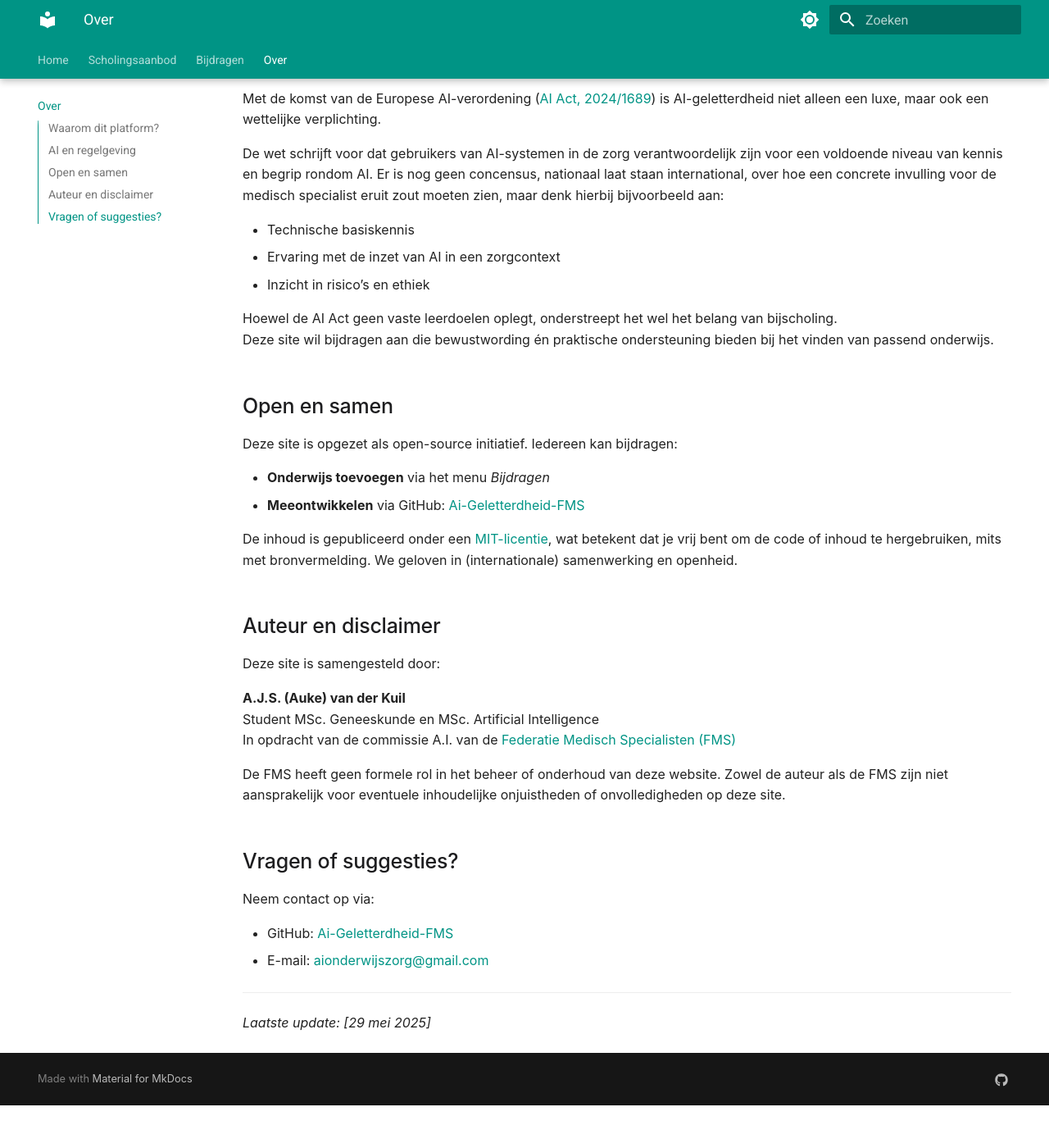
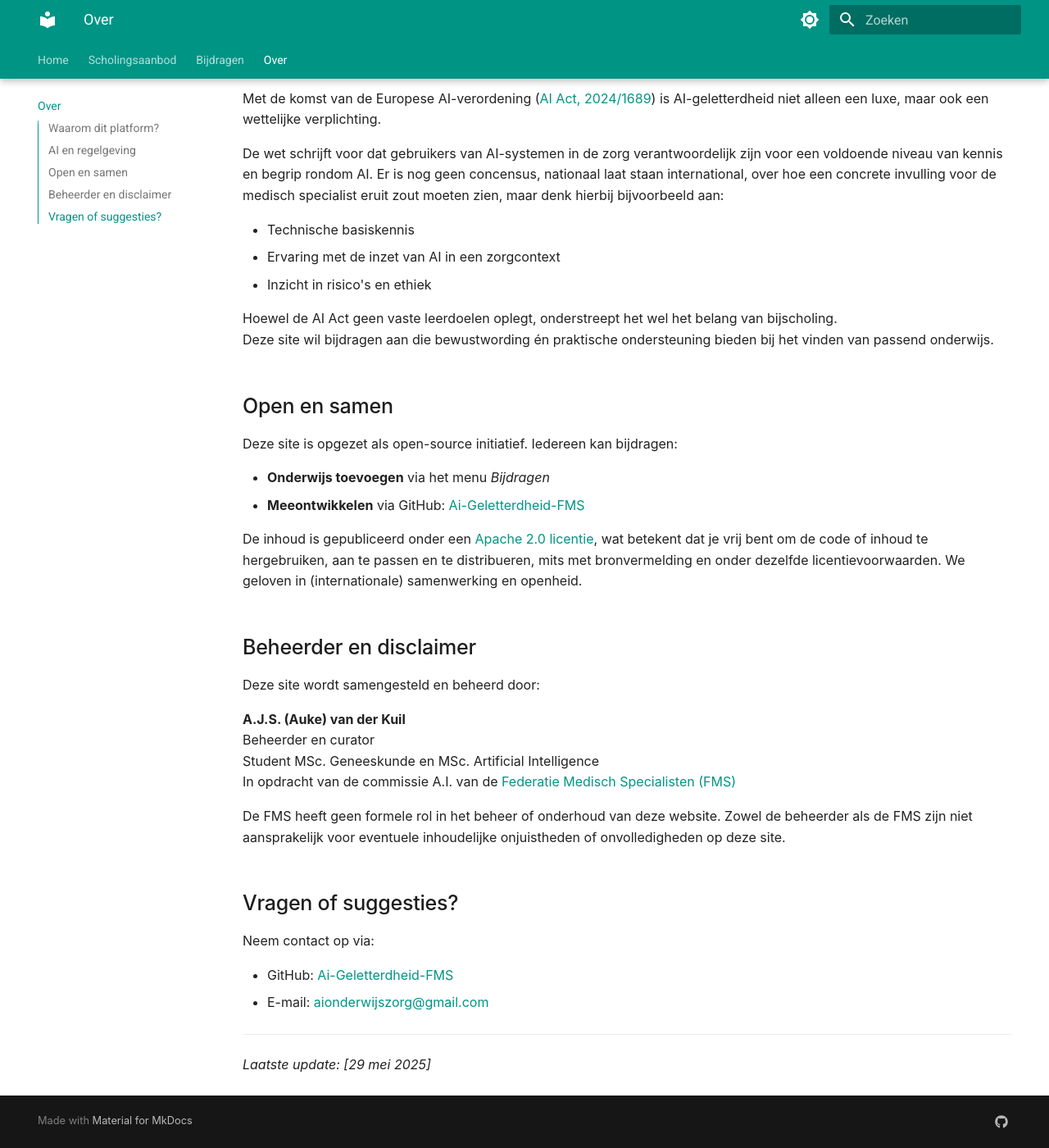
Before and after one commit to Ajsvdk/Ai-Geletterdheid-FMS, an MkDocs documentation site: the page built from docs/over.md, in a window 1280 px wide and 1400 px high, scrolled down 426 px. Shown: the whole window at 82% size. Built offline with MkDocs 1.6.1 and Material for MkDocs 9.7.7, drawn with Linux system fonts in a browser that asks for light colours; before the commit the page ends 1774 px from its top, so only the background shows below that.

```diff
--- a/docs/over.md
+++ b/docs/over.md
@@ -14,7 +14,7 @@ De wet schrijft voor dat gebruikers van AI-systemen in de zorg verantwoordelijk
 
 - Technische basiskennis
 - Ervaring met de inzet van AI in een zorgcontext
-- Inzicht in risico’s en ethiek
+- Inzicht in risico's en ethiek
 
 Hoewel de AI Act geen vaste leerdoelen oplegt, onderstreept het wel het belang van bijscholing.
 Deze site wil bijdragen aan die bewustwording én praktische ondersteuning bieden bij het vinden van passend onderwijs.
@@ -26,17 +26,18 @@ Deze site is opgezet als open-source initiatief. Iedereen kan bijdragen:
 - **Onderwijs toevoegen** via het menu _Bijdragen_
 - **Meeontwikkelen** via GitHub: [Ai-Geletterdheid-FMS](https://github.com/ajsvdk/Ai-Geletterdheid-FMS)
 
-De inhoud is gepubliceerd onder een [MIT-licentie](https://opensource.org/licenses/MIT), wat betekent dat je vrij bent om de code of inhoud te hergebruiken, mits met bronvermelding. We geloven in (internationale) samenwerking en openheid.
+De inhoud is gepubliceerd onder een [Apache 2.0 licentie](https://opensource.org/licenses/Apache-2.0), wat betekent dat je vrij bent om de code of inhoud te hergebruiken, aan te passen en te distribueren, mits met bronvermelding en onder dezelfde licentievoorwaarden. We geloven in (internationale) samenwerking en openheid.
 
-## Auteur en disclaimer
+## Beheerder en disclaimer
 
-Deze site is samengesteld door:
+Deze site wordt samengesteld en beheerd door:
 
 **A.J.S. (Auke) van der Kuil**
+Beheerder en curator
 Student MSc. Geneeskunde en MSc. Artificial Intelligence
 In opdracht van de commissie A.I. van de [Federatie Medisch Specialisten (FMS)](https://demedischspecialist.nl/themas/thema/artificial-intelligence-ai)
 
-De FMS heeft geen formele rol in het beheer of onderhoud van deze website. Zowel de auteur als de FMS zijn niet aansprakelijk voor eventuele inhoudelijke onjuistheden of onvolledigheden op deze site.
+De FMS heeft geen formele rol in het beheer of onderhoud van deze website. Zowel de beheerder als de FMS zijn niet aansprakelijk voor eventuele inhoudelijke onjuistheden of onvolledigheden op deze site.
 
 ## Vragen of suggesties?
 
--- a/mkdocs.yml
+++ b/mkdocs.yml
@@ -4,7 +4,7 @@ use_directory_urls: false
 
 nav:
   - Home: index.md
-  - Scholingsaanbod: scholingsaanbod.md
+  - Scholingsaanbod: SCHOLINGSAANBOD.md
   - Bijdragen: bijdragen.md
   - Over: over.md
 
```
Also changed, not shown: README.md (+1 -1 lines), docs/SCHOLINGSAANBOD.md (+51 -19 lines), generate_table.py (+51 -19 lines).
